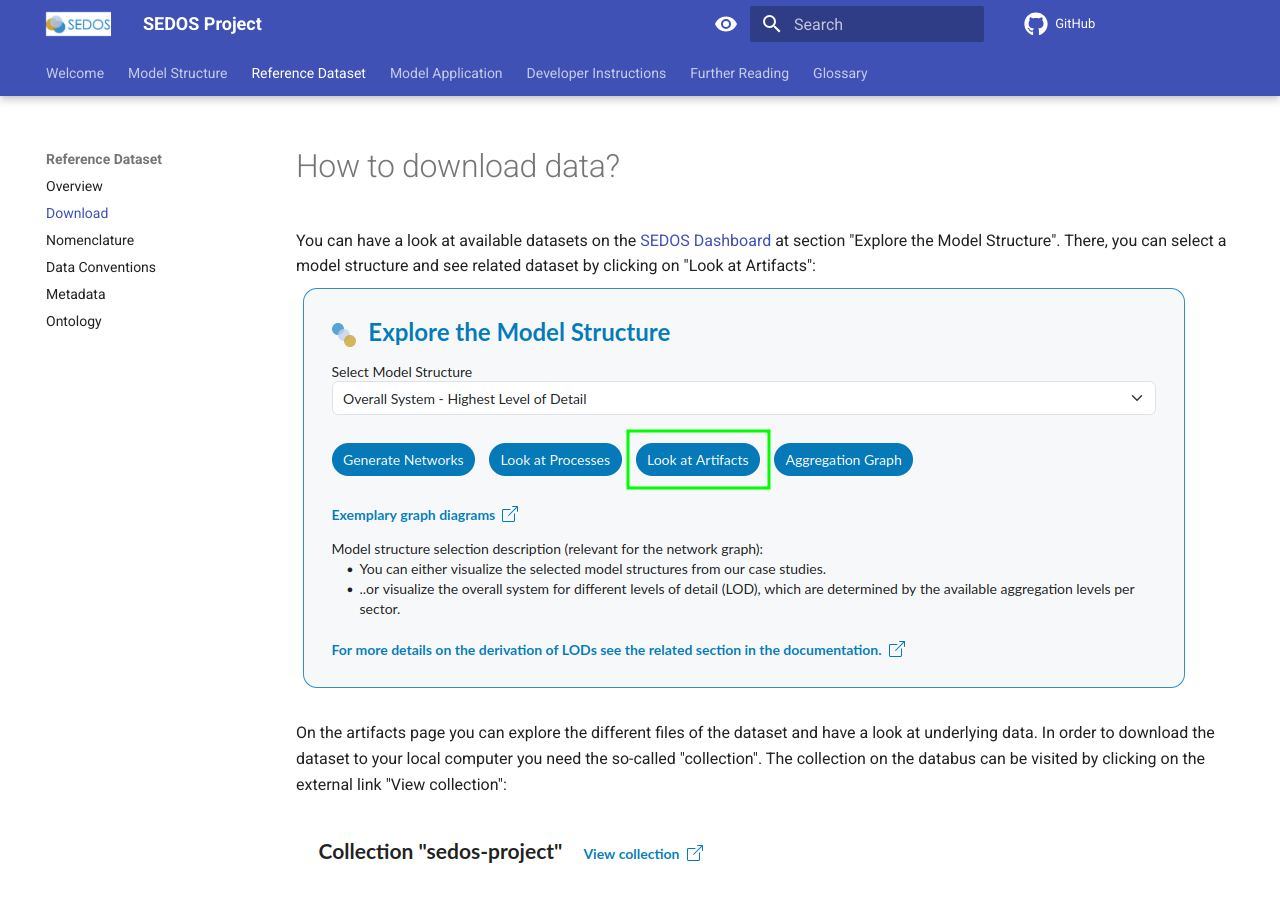
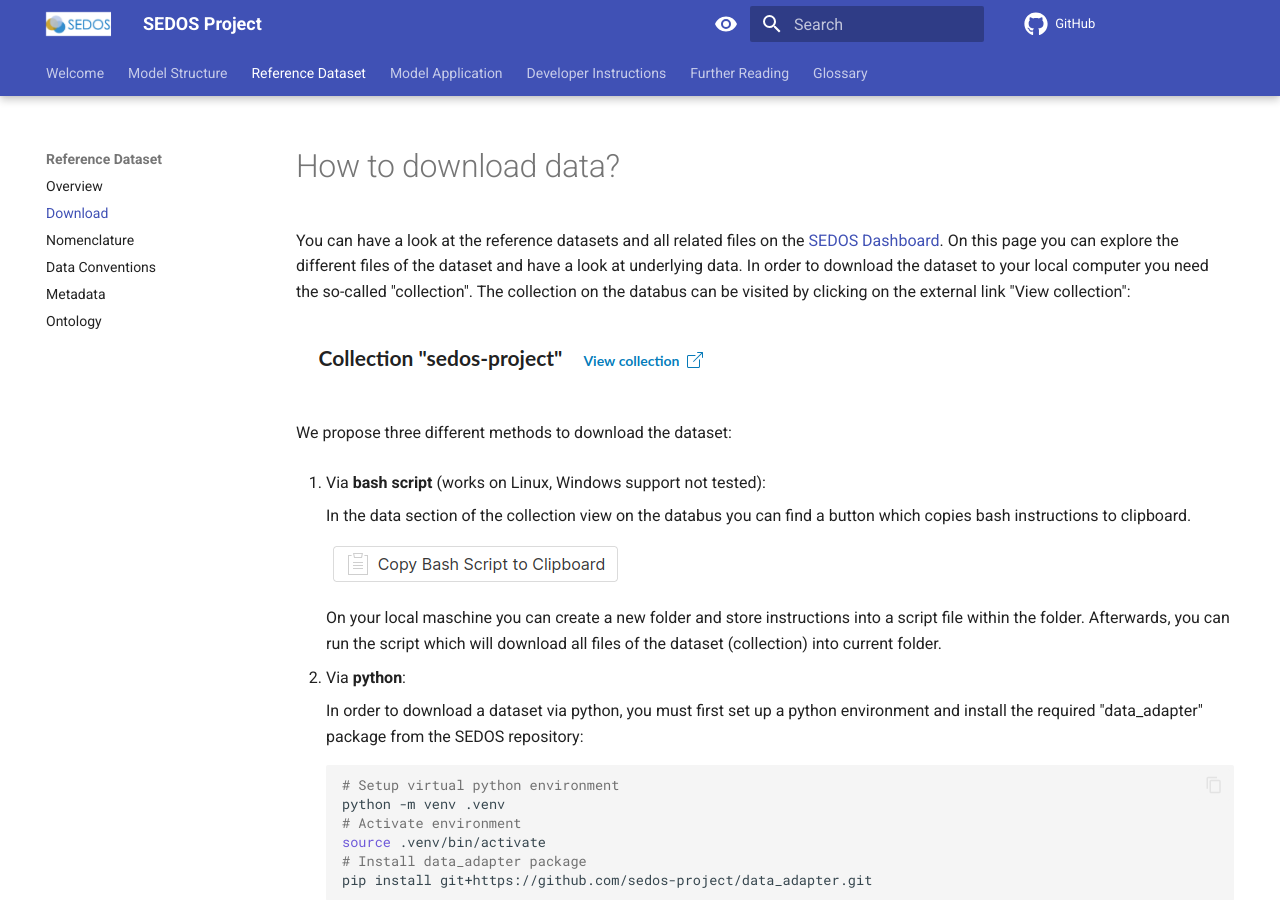
Before and after one commit to sedos-project/organization, an MkDocs documentation site: the page built from docs/visitor/data/download.md, in a window 1280 px wide and 900 px high. Built offline with MkDocs 1.6.1 and Material for MkDocs 9.7.7, drawn with Linux system fonts in a browser that asks for light colours; comment, search, counter and statistics services are not loaded.

Commit message:
Refer to reference dataset only

```diff
--- a/docs/visitor/data/download.md
+++ b/docs/visitor/data/download.md
@@ -1,10 +1,7 @@
 # How to download data?
 
-You can have a look at available datasets on the [SEDOS Dashboard](https://sedos.apps.rl-institut.de/) at section "Explore the Model Structure".
-There, you can  select a model structure and see related dataset by clicking on "Look at Artifacts":
-![](../../graphics/look_at_artifacts.png)
-
-On the artifacts page you can explore the different files of the dataset and have a look at underlying data.
+You can have a look at the reference datasets and all related files on the [SEDOS Dashboard](https://sedos.apps.rl-institut.de/energysystem/artifacts/?collection=sedos-project&structure=SEDOS-structure-all).
+On this page you can explore the different files of the dataset and have a look at underlying data.
 In order to download the dataset to your local computer you need the so-called "collection".
 The collection on the databus can be visited by clicking on the external link "View collection":
 
```
